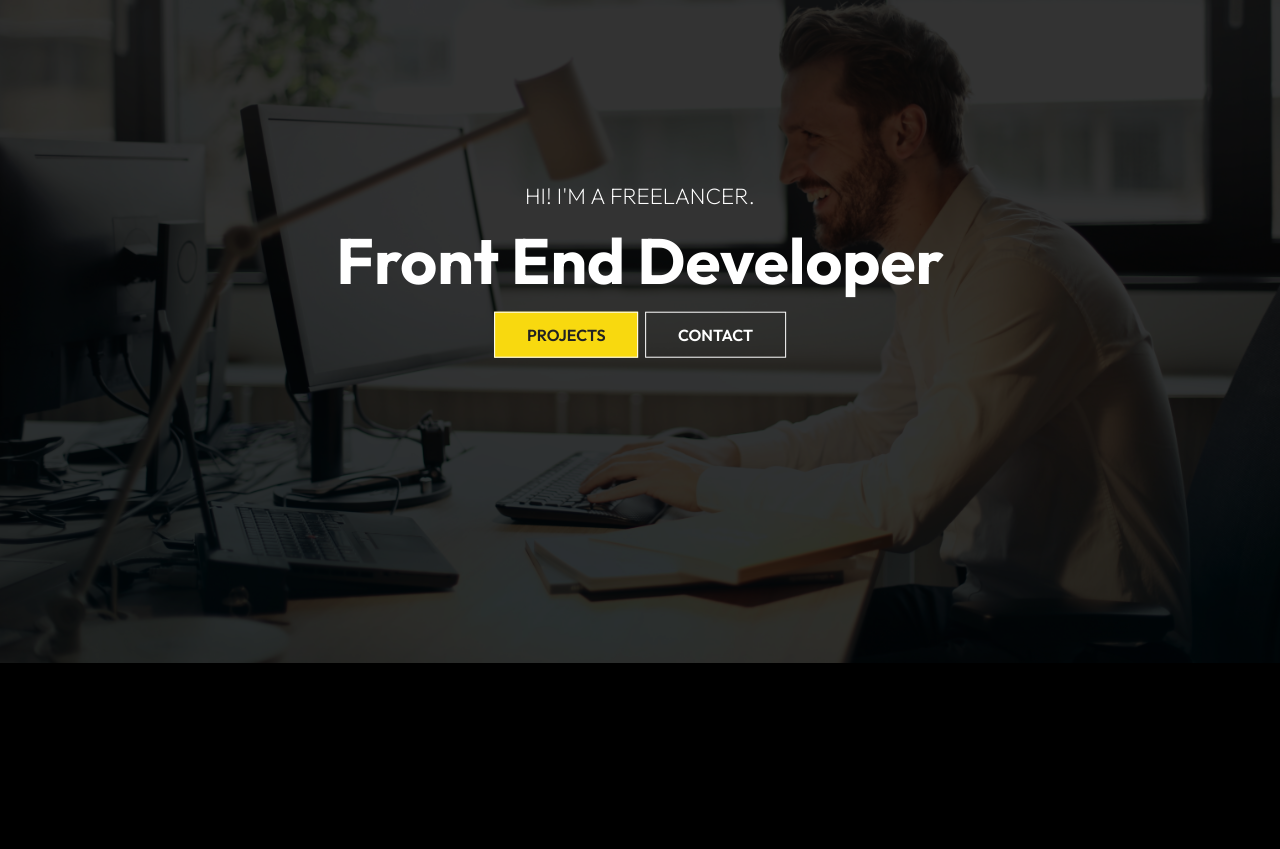
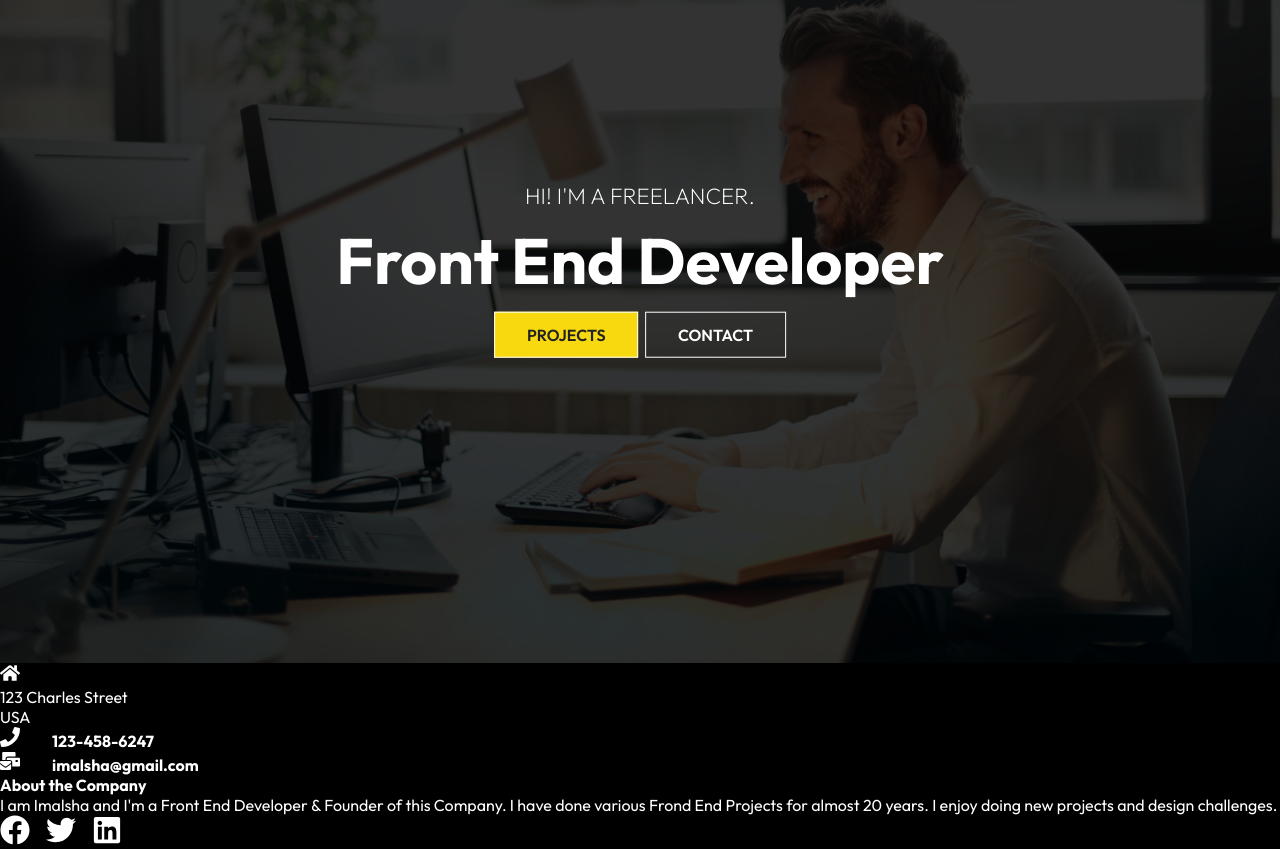
Before and after one commit to Code-Institute-Submissions/my-app, a React (Create React App) app: page / in a window 1280 px wide. Shown: the part 137-986 px from the top of the page. Before the commit the page ends 804 px from the top, so only its background shows below. Built offline with nearby package versions, Linux system fonts and the light colour scheme.

Commit message:
Social Media Icons added. About the Company also added.

```diff
--- a/src/components/Footer.js
+++ b/src/components/Footer.js
@@ -1,6 +1,8 @@
-import "./FooterStyles.css"
+import "./FooterStyles.css";
 
-import React from 'react'
+import React from 'react';
+
+import { FaFacebook, FaHome, FaLinkedin, FaMailBulk, FaPhone, FaTwitter } from "react-icons/fa";
 
 const Footer = () => {
   return (
@@ -8,11 +10,30 @@ const Footer = () => {
         <div className="footer-container">
             <div className="left">
                 <div className="location">
-                    <FaHome />
+                    <FaHome size={20} style={{color: "#fff", marginRight: "2rem" }}/>
+                    <div>
+                        <p>123 Charles Street</p>
+                        <p>USA</p>
+                    </div>
+                </div>
+                <div className="phone">
+                    <h4><FaPhone size={20} style={{color: "#fff", marginRight: "2rem" }}/>
+                123-458-6247</h4>
+                </div>
+                <div className="email">
+                    <h4><FaMailBulk size={20} style={{color: "#fff", marginRight: "2rem" }}/>
+                imalsha@gmail.com</h4>
                 </div>
             </div>
 
             <div className="right"></div>
+            <h4>About the Company</h4>
+            <p>I am Imalsha and I'm a Front End Developer & Founder of this Company. I have done various Frond End Projects for almost 20 years. I enjoy doing new projects and design challenges.</p>
+            <div className="social">
+                <FaFacebook size={30} style={{color: "#fff", marginRight: "1rem" }}/>
+                <FaTwitter size={30} style={{color: "#fff", marginRight: "1rem" }}/>
+                <FaLinkedin size={30} style={{color: "#fff", marginRight: "1rem" }}/>
+            </div>
         </div>
     </div>
   )
--- a/src/routes/Home.js
+++ b/src/routes/Home.js
@@ -1,12 +1,14 @@
-import React from 'react'
-import Navbar from '../components/Navbar'
-import HeroImg from '../components/HeroImg'
+import React from 'react';
+import Navbar from '../components/Navbar';
+import HeroImg from '../components/HeroImg';
+import Footer from '../components/Footer';
 
 const Home = () => {
   return (
     <div>
       <Navbar />
       <HeroImg />
+      <Footer />
     </div>
   )
 }
```
